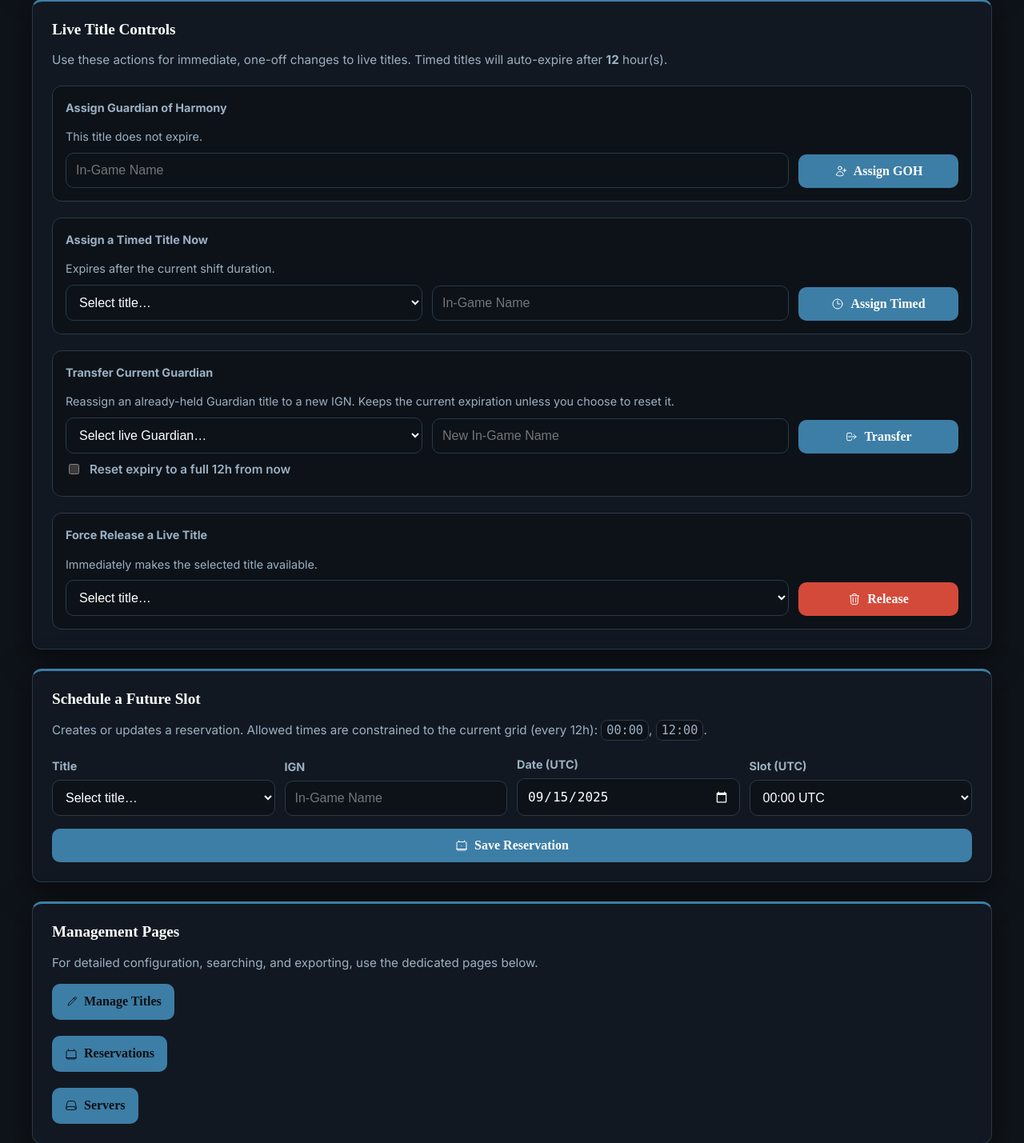
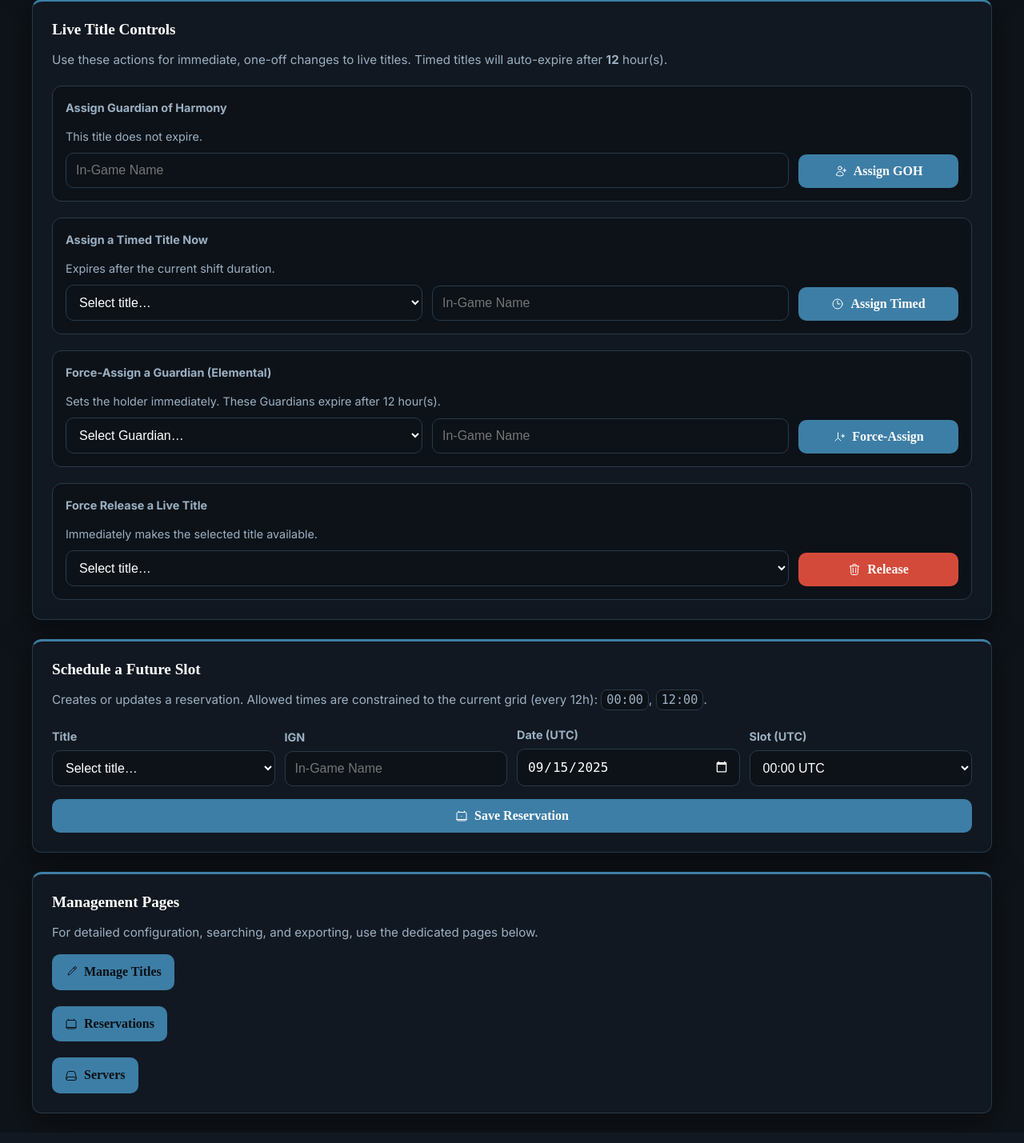
Before and after one commit to Maddasher223/Title-request-bot, a Flask app: page /admin/ops in a window 1280 px wide. Shown: the part 372-1801 px from the top of the page at 80% size. After the commit the page ends 1780 px from the top, so only its background shows below. Run offline with Flask 3, Linux system fonts and the light colour scheme; the visitor is signed in with stand-in values (Sample User, id 1); parts of the project's set-up code (start-up, migrations or seed data) failed here and were passed over; some libraries are stand-ins or nearby versions; some web fonts are replaced.

Commit message:
can now actually assign guardians

```diff
--- a/templates/admin/ops.html
+++ b/templates/admin/ops.html
@@ -178,7 +178,6 @@
         <!-- Assign GOH (permanent) -->
         <div class="action-group">
           <form action="{{ url_for('admin.manual_assign') }}" method="POST" autocomplete="off" novalidate>
-            <!-- If using CSRF, include token here -->
             <label>Assign Guardian of Harmony</label>
             <p class="muted-label">This title does not expire.</p>
             <div class="form-row">
@@ -197,10 +196,9 @@
           </form>
         </div>
 
-        <!-- Assign timed title (new reservation starting now) -->
+        <!-- Assign timed title (starts now) -->
         <div class="action-group">
           <form action="{{ url_for('admin.manual_assign') }}" method="POST" autocomplete="off" novalidate>
-            <!-- CSRF token if enabled -->
             <label>Assign a Timed Title Now</label>
             <p class="muted-label">Expires after the current shift duration.</p>
             <div class="form-row">
@@ -225,39 +223,29 @@
           </form>
         </div>
 
-        <!-- NEW: Transfer currently-held Guardian (keep expiry by default) -->
+        <!-- Force-assign any Guardian (Air/Earth/Fire/Water) -->
         <div class="action-group">
-          <form action="{{ url_for('admin.transfer_guardian') }}" method="POST" autocomplete="off" novalidate>
-            <!-- CSRF token if enabled -->
-            <label>Transfer Current Guardian</label>
-            <p class="muted-label">Reassign an already-held Guardian title to a new IGN. Keeps the current expiration unless you choose to reset it.</p>
+          <form action="{{ url_for('admin.manual_assign') }}" method="POST" autocomplete="off" novalidate>
+            <label>Force-Assign a Guardian (Elemental)</label>
+            <p class="muted-label">Sets the holder immediately. These Guardians expire after {{ shift_hours|e }} hour(s).</p>
             <div class="form-row">
               <div>
                 <select name="title" required>
-                  <option value="" disabled selected>Select live Guardian…</option>
-                  {% for a in active_titles %}
-                    {% if a.title.startswith('Guardian of ') and a.title != 'Guardian of Harmony' %}
-                      <option value="{{ a.title|e }}">{{ a.title|e }} — currently {{ a.holder|e }}</option>
-                    {% endif %}
-                  {% endfor %}
+                  <option value="" disabled selected>Select Guardian…</option>
+                  <option value="Guardian of Air">Guardian of Air</option>
+                  <option value="Guardian of Earth">Guardian of Earth</option>
+                  <option value="Guardian of Fire">Guardian of Fire</option>
+                  <option value="Guardian of Water">Guardian of Water</option>
                 </select>
               </div>
               <div>
-                <input type="text" name="ign" placeholder="New In-Game Name" required />
+                <input type="text" name="ign" placeholder="In-Game Name" required />
               </div>
               <div class="btn-container">
-                <button type="submit" class="icon-button" title="Transfer without changing expiry">
-                  <svg xmlns="http://www.w3.org/2000/svg" fill="none" viewBox="0 0 24 24" stroke-width="1.5" stroke="currentColor"><path stroke-linecap="round" stroke-linejoin="round" d="M17 8l4 4m0 0l-4 4m4-4H7m6 4v1a2 2 0 01-2 2H6a2 2 0 01-2-2V7a2 2 0 012-2h5a2 2 0 012 2v1" /></svg>
-                  <span>Transfer</span>
+                <button type="submit" class="icon-button" title="Assign now">
+                  <svg xmlns="http://www.w3.org/2000/svg" fill="none" viewBox="0 0 24 24" stroke-width="1.5" stroke="currentColor"><path stroke-linecap="round" stroke-linejoin="round" d="M19 7.5v3m0 0v3m0-3h3m-3 0h-3M4.5 19.5l5.25-5.25m0 0L15 19.5m-5.25-5.25V4.5" /></svg>
+                  <span>Force-Assign</span>
                 </button>
-              </div>
-            </div>
-            <div class="form-row" style="margin-top:8px">
-              <div>
-                <label class="muted" style="display:flex; gap:10px; align-items:center; font-weight:600">
-                  <input type="checkbox" name="reset_expiry" value="1" style="width:auto; height:auto" />
-                  Reset expiry to a full {{ shift_hours|e }}h from now
-                </label>
               </div>
             </div>
           </form>
@@ -266,7 +254,6 @@
         <!-- Force release -->
         <div class="action-group">
           <form action="{{ url_for('admin.force_release') }}" method="POST">
-            <!-- CSRF token if enabled -->
             <label>Force Release a Live Title</label>
             <p class="muted-label">Immediately makes the selected title available.</p>
             <div class="form-row">
@@ -298,7 +285,6 @@
         {% for s in slots %}<code>{{ s|e }}</code>{% if not loop.last %}, {% endif %}{% endfor %}.
       </p>
       <form action="{{ url_for('admin.manual_set_slot') }}" method="POST" autocomplete="off" novalidate style="margin-top:20px;">
-        <!-- CSRF token if enabled -->
         <div class="form-row">
           <div><label>Title</label>
             <select name="title" required>
@@ -336,7 +322,7 @@
           <span>Reservations</span>
         </a>
         <a href="{{ url_for('admin.servers_page') }}" class="btn" style="width:fit-content">
-          <svg xmlns="http://www.w3.org/2000/svg" fill="none" viewBox="0 0 24 24" stroke-width="1.5" stroke="currentColor"><path stroke-linecap="round" stroke-linejoin="round" d="M21.75 17.25v-.228a4.5 4.5 0 00-.12-1.03l-2.268-9.64a3.375 3.375 0 00-3.285-2.602H7.926a3.375 3.375 0 00-3.285 2.602l-2.268 9.64a4.5 4.5 0 00-.12 1.03v.228m19.5 0a3 3 0 01-3 3H5.25a3 3 0 01-3-3m19.5 0a3 3 0 01-3-3H5.25a3 3 0 01-3 3m16.5 0h.008v.008h-.008v-.008z" /></svg>
+          <svg xmlns="http://www.w3.org/2000/svg" fill="none" viewBox="0 0 24 24" stroke-width="1.5" stroke="currentColor"><path stroke-linecap="round" stroke-linejoin="round" d="M21.75 17.25v-.228a4.5 4.5 0 00-.12-1.03l-2.268-9.64a3.375 3.375 0 00-3.285-2.602H7.926a3.375 3.375 0 00-3.285 2.602l-2.268 9.64a4.5 4.5 0 00-.12 1.03v.228m19.5 0a3 3 0 01-3 3H5.25a3 3 0 01-3-3m19.5 0a3 3 0 00-3-3H5.25a3 3 0 01-3 3m16.5 0h.008v.008h-.008v-.008z" /></svg>
           <span>Servers</span>
         </a>
       </div>
```
